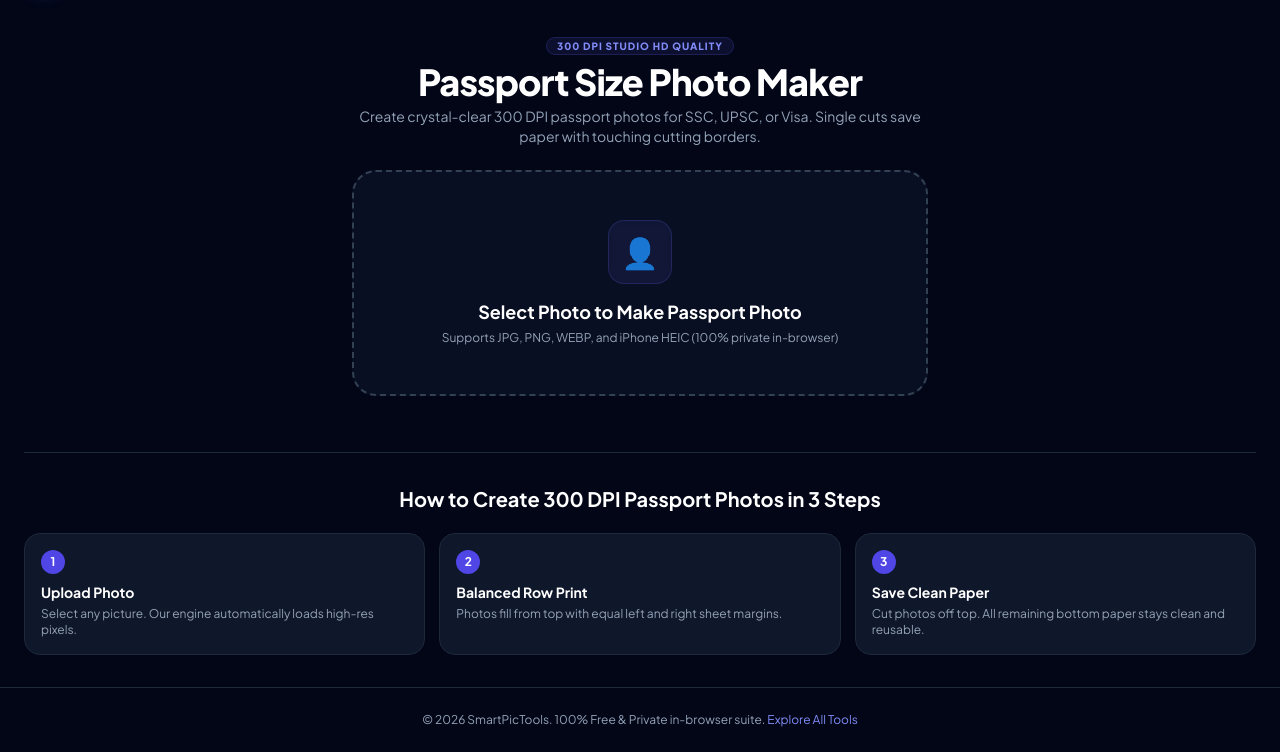
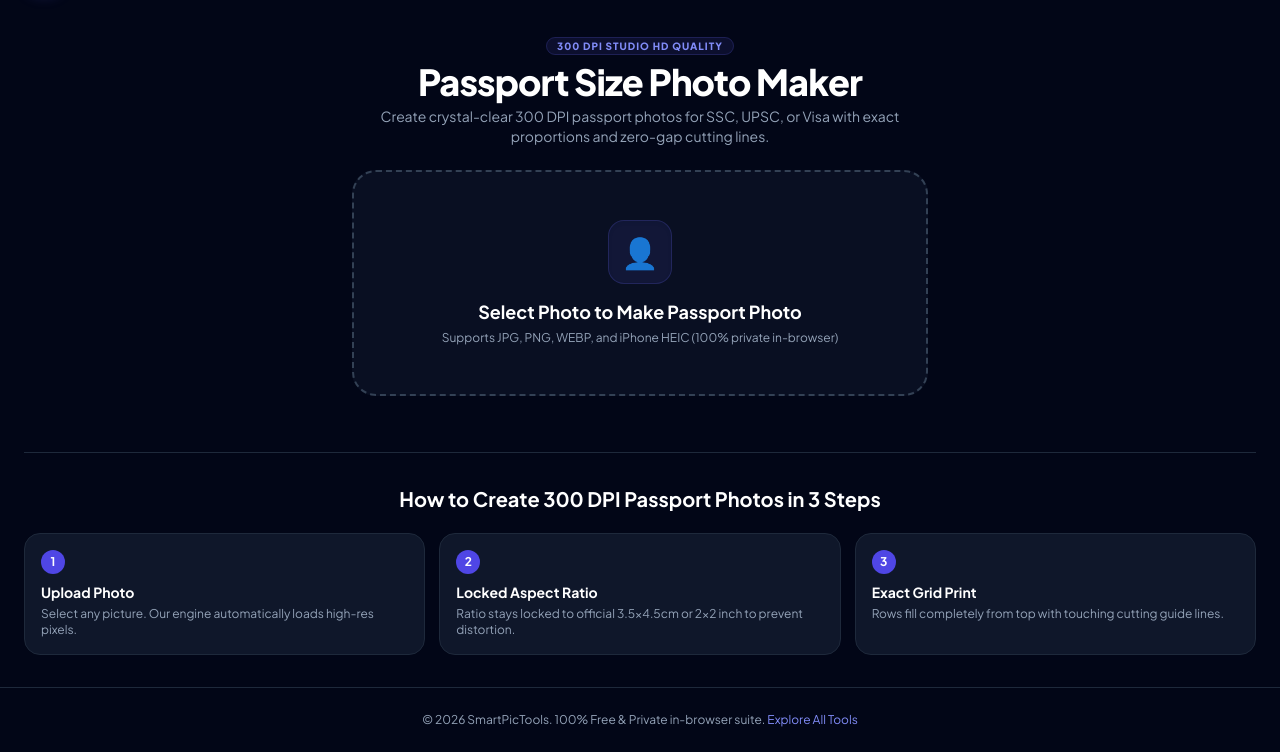
Before and after one commit to pranjalrajput243/smartpictools, a Flask app: page /passport-photo-maker in a window 1280 px wide. Shown: the part 65-817 px from the top of the page. Run offline with Flask 3, Linux system fonts and the light colour scheme; some libraries are stand-ins or nearby versions.

Commit message:
Update passport-photo-maker.html

```diff
--- a/templates/passport-photo-maker.html
+++ b/templates/passport-photo-maker.html
@@ -19,7 +19,7 @@
     <meta property="og:type" content="website">
     <meta property="og:url" content="https://smartpictools.in/passport-photo-maker">
     <meta property="og:title" content="Passport Size Photo Maker Online Free - SmartPicTools">
-    <meta property="og:description" content="Create 300 DPI ultra-sharp passport photos for SSC, UPSC, and Visas on 4x6 or A4 sheets with zero-gap cutting lines in 0.05s.">
+    <meta property="og:description" content="Create 300 DPI ultra-sharp passport photos for SSC, UPSC, and Visas on 4x6 or A4 sheets in 0.05s.">
 
     <!-- SCHEMA MARKUP -->
     <script type="application/ld+json">
@@ -77,7 +77,7 @@
         <div class="text-center max-w-xl mx-auto mb-6">
             <span class="text-[10px] font-extrabold uppercase tracking-widest text-indigo-400 bg-indigo-500/10 px-2.5 py-0.5 rounded-full border border-indigo-500/20">300 DPI Studio HD Quality</span>
             <h1 class="text-2xl sm:text-4xl font-black text-white mt-1.5 tracking-tight">Passport Size Photo Maker</h1>
-            <p class="mt-1 text-slate-400 text-xs sm:text-sm">Create crystal-clear 300 DPI passport photos for SSC, UPSC, or Visa. Single cuts save paper with touching cutting borders.</p>
+            <p class="mt-1 text-slate-400 text-xs sm:text-sm">Create crystal-clear 300 DPI passport photos for SSC, UPSC, or Visa with exact proportions and zero-gap cutting lines.</p>
         </div>
 
         <!-- UPLOAD DROP AREA (SHOWN BEFORE UPLOAD) -->
@@ -113,7 +113,7 @@
                         <button type="button" onclick="cropper.rotate(90)" class="py-1 px-2.5 rounded-lg bg-slate-900 hover:bg-slate-800 text-slate-300 font-bold border border-slate-700">↻ +90°</button>
                         <button type="button" onclick="cropper.reset()" class="py-1 px-2.5 rounded-lg bg-slate-900 hover:bg-slate-800 text-slate-400 border border-slate-700">Reset</button>
                     </div>
-                    <span class="text-[11px] text-emerald-400 font-semibold">💡 Drag frame to position face</span>
+                    <span class="text-[11px] text-emerald-400 font-semibold">🔒 Proportions Locked (No Distortion)</span>
                 </div>
 
                 <!-- 2. OFFICIAL PASSPORT SIZE PRESETS -->
@@ -215,13 +215,13 @@
                 </div>
                 <div class="bg-slate-900 p-4 rounded-2xl border border-slate-800">
                     <span class="w-6 h-6 rounded-full bg-indigo-600 text-white font-bold flex items-center justify-center mb-2 text-xs">2</span>
-                    <h3 class="font-bold text-white text-xs sm:text-sm mb-1">Balanced Row Print</h3>
-                    <p class="text-slate-400 text-xs">Photos fill from top with equal left and right sheet margins.</p>
+                    <h3 class="font-bold text-white text-xs sm:text-sm mb-1">Locked Aspect Ratio</h3>
+                    <p class="text-slate-400 text-xs">Ratio stays locked to official 3.5x4.5cm or 2x2 inch to prevent distortion.</p>
                 </div>
                 <div class="bg-slate-900 p-4 rounded-2xl border border-slate-800">
                     <span class="w-6 h-6 rounded-full bg-indigo-600 text-white font-bold flex items-center justify-center mb-2 text-xs">3</span>
-                    <h3 class="font-bold text-white text-xs sm:text-sm mb-1">Save Clean Paper</h3>
-                    <p class="text-slate-400 text-xs">Cut photos off top. All remaining bottom paper stays clean and reusable.</p>
+                    <h3 class="font-bold text-white text-xs sm:text-sm mb-1">Exact Grid Print</h3>
+                    <p class="text-slate-400 text-xs">Rows fill completely from top with touching cutting guide lines.</p>
                 </div>
             </div>
         </section>
@@ -231,7 +231,7 @@
         <p>© 2026 SmartPicTools. 100% Free & Private in-browser suite. <a href="/" class="text-indigo-400 hover:underline">Explore All Tools</a></p>
     </footer>
 
-    <!-- ⚡ TRUE 300 DPI STUDIO ENGINE (BALANCED HORIZONTAL ROW WIDTH + TOP ALIGNED) -->
+    <!-- ⚡ TRUE 300 DPI STUDIO ENGINE (PHYSICAL DIMENSION PACKING) -->
     <script>
         let cropper = null;
         let originalFileName = 'passport_photo';
@@ -288,6 +288,7 @@
         function initCropper() {
             if (cropper) cropper.destroy();
 
+            // ⚡ STRICT ENFORCED ASPECT RATIO LOCK (CAN NEVER SQUISH FACE)
             let aspect = 3.5 / 4.5;
             if (currentSizePreset === '2x2' || currentSizePreset === '3.5x3.5') aspect = 1.0;
 
@@ -333,7 +334,7 @@
 
             const countInput = document.getElementById('sheet-photo-count');
             if (type === '4x6') {
-                countInput.value = "8";
+                countInput.value = (currentSizePreset === '2x2') ? "6" : "8";
                 countInput.max = "12";
             } else if (type === 'a4') {
                 countInput.value = "5";
@@ -351,22 +352,26 @@
             renderHighResOutput();
         }
 
-        // ⚡ RENDER HIGH-RES OUTPUT: 5 COLUMNS BALANCED HORIZONTALLY ACROSS A4 SHEET
+        // ⚡ RENDER HIGH-RES OUTPUT (PHYSICAL 300 DPI PRECISION)
         function renderHighResOutput() {
             if (!cropper) return;
 
-            let photoW = 826;
-            let photoH = 1062;
+            // 1. EXACT PHYSICAL 300 DPI PIXELS:
+            // 1mm = 11.811 px at 300 DPI
+            let photoW = 413; // 35mm
+            let photoH = 531; // 45mm
 
             if (currentSizePreset === '2x2') {
-                photoW = 1200;
-                photoH = 1200;
+                photoW = 600; // exactly 2 inches (50.8mm) @ 300 DPI
+                photoH = 600;
             } else if (currentSizePreset === '3.5x3.5') {
-                photoW = 826;
-                photoH = 826;
+                photoW = 413;
+                photoH = 413;
             }
 
             const croppedSource = cropper.getCroppedCanvas({
+                width: photoW,
+                height: photoH,
                 imageSmoothingEnabled: true,
                 imageSmoothingQuality: 'high'
             });
@@ -375,9 +380,12 @@
             const hasStudioBorder = document.getElementById('chk-studio-border').checked;
             const hasCuttingLine = document.getElementById('chk-cutting-line').checked;
 
-            const borderPadding = hasStudioBorder ? 24 : 0;
-            const cardW = photoW + borderPadding * 2;
-            const cardH = photoH + borderPadding * 2;
+            // Studio Border padding
+            const borderPadding = hasStudioBorder ? 14 : 0;
+            const cardW = photoW;
+            const cardH = photoH;
+            const innerW = cardW - borderPadding * 2;
+            const innerH = cardH - borderPadding * 2;
 
             // Single Passport Card Canvas
             const singleCardCanvas = document.createElement('canvas');
@@ -389,12 +397,12 @@
 
             sCtx.fillStyle = '#ffffff';
             sCtx.fillRect(0, 0, cardW, cardH);
-            sCtx.drawImage(croppedSource, borderPadding, borderPadding, photoW, photoH);
+            sCtx.drawImage(croppedSource, borderPadding, borderPadding, innerW, innerH);
 
             if (hasCuttingLine) {
-                sCtx.strokeStyle = '#0f172a';
-                sCtx.lineWidth = 2;
-                sCtx.strokeRect(1, 1, cardW - 2, cardH - 2);
+                sCtx.strokeStyle = '#000000';
+                sCtx.lineWidth = 1.5;
+                sCtx.strokeRect(0, 0, cardW, cardH);
             }
 
             // CASE A: SINGLE PHOTO OUTPUT
@@ -409,11 +417,11 @@
 
             // CASE B & C: PRINTABLE SHEETS (4x6 or A4)
             let sheetW = 1800;
-            let sheetH = 1200; // 4x6 landscape
+            let sheetH = 1200; // 4x6 landscape (6x4 inches @ 300 DPI)
 
             if (currentSheetType === 'a4') {
                 sheetW = 2480;
-                sheetH = 3508; // A4 portrait
+                sheetH = 3508; // A4 portrait (210x297 mm @ 300 DPI)
             }
 
             outputCanvas.width = sheetW;
@@ -425,29 +433,28 @@
             ctx.fillRect(0, 0, sheetW, sheetH);
 
             let count = parseInt(document.getElementById('sheet-photo-count').value, 10) || 5;
-            count = Math.max(1, Math.min(40, count));
+            count = Math.max(1, Math.min(45, count));
 
-            const printW = Math.round(cardW / 2);
-            const printH = Math.round(cardH / 2);
+            // ⚡ DYNAMIC COLUMNS CAPACITY CALCULATION:
+            // For 2x2 inch (600px wide): 4x6 sheet fits exactly 3 cols (3x600 = 1800px).
+            // For 3.5x4.5cm (413px wide): 4x6 sheet fits 4 cols (4x413 = 1652px).
+            // For A4 (2480px wide): fits 5 cols (5x413 = 2065px).
+            const cols = Math.floor(sheetW / cardW);
 
-            // ⚡ FIXED ROW CAPACITY: A4 पर हमेशा 5 फ़ोटो की लाइन, 4x6 पर हमेशा 4 फ़ोटो की लाइन
-            const cols = (currentSheetType === 'a4') ? 5 : 4;
-
-            // ⚡ EXACT EQUAL MARGIN ON LEFT & RIGHT:
-            // 5 फ़ोटो की पूरी लाइन के हिसाब से दाएँ और बाएँ बिल्कुल एक बराबर मार्जिन छूटेगा!
-            const fullLineWidth = cols * printW;
-            const startX = Math.max(20, Math.round((sheetW - fullLineWidth) / 2));
-            const startY = 60; // ऊपर से शुरू
+            // Equal Balanced Margins
+            const totalGridW = cols * cardW;
+            const startX = Math.max(0, Math.floor((sheetW - totalGridW) / 2));
+            const startY = (currentSheetType === 'a4') ? 80 : Math.max(0, Math.floor((sheetH - Math.ceil(count / cols) * cardH) / 2));
 
             let drawn = 0;
             while (drawn < count) {
                 const c = drawn % cols;
                 const r = Math.floor(drawn / cols);
 
-                const x = startX + c * printW;
-                const y = startY + r * printH;
+                const x = startX + c * cardW;
+                const y = startY + r * cardH;
 
-                ctx.drawImage(singleCardCanvas, x, y, printW, printH);
+                ctx.drawImage(singleCardCanvas, x, y, cardW, cardH);
                 drawn++;
             }
         }
```
